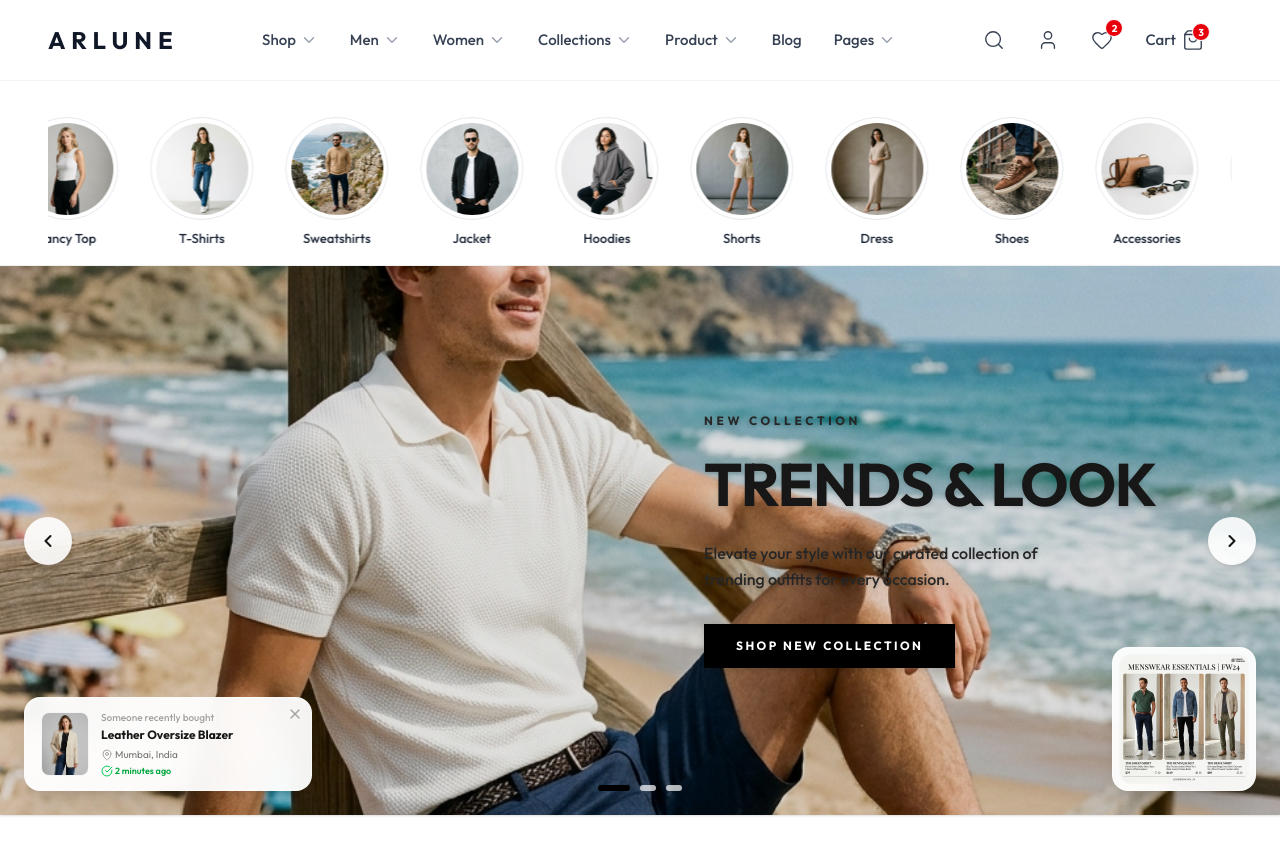
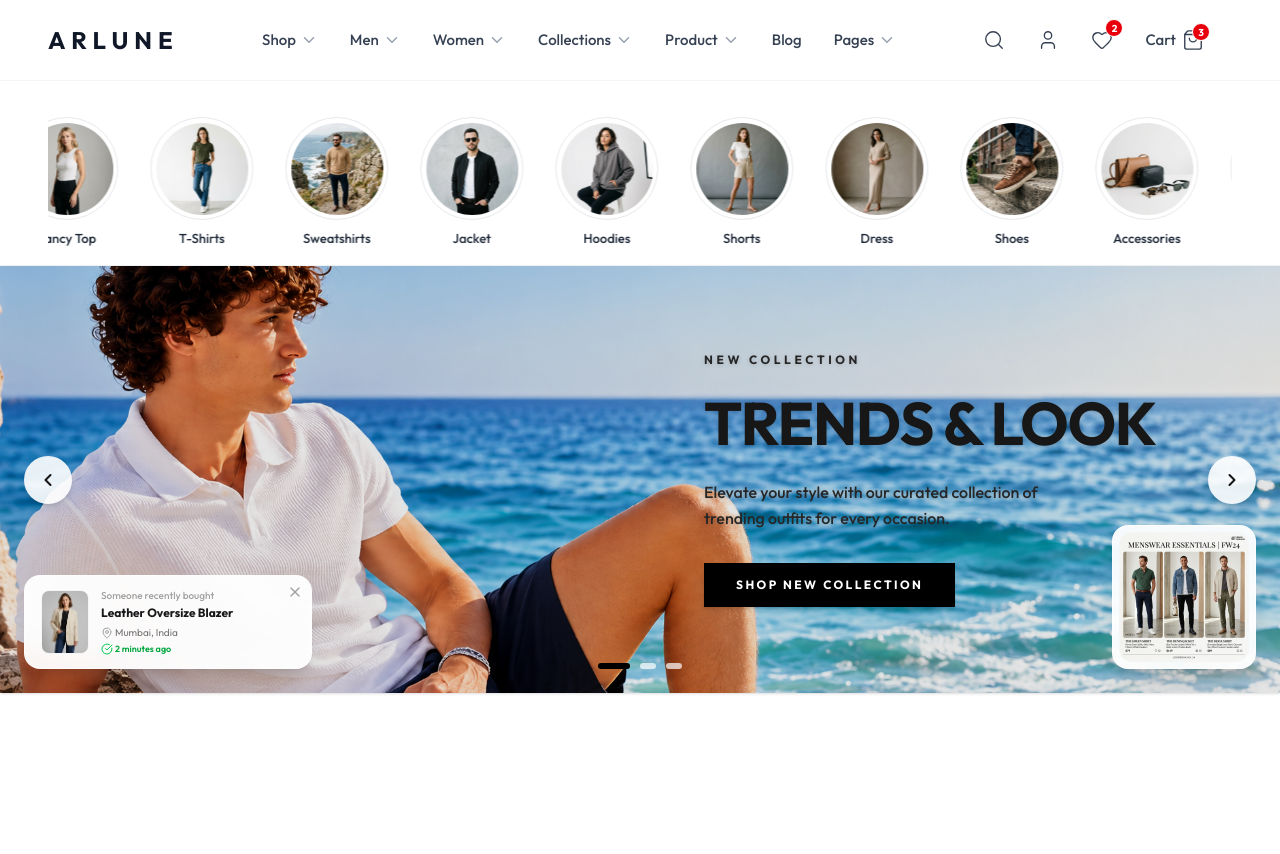
Before and after one commit to sivaathri/Clothing-UI-design-, a React (Vite) app: page / in a window 1280 px wide. Shown: the top 854 px of the page. After the commit the page ends 800 px from the top, so only its background shows below. Built offline with nearby package versions, Linux system fonts and the light colour scheme.

Commit message:
style: reduce hero height by adjusting aspect ratio and minimum bounds

```diff
--- a/src/components/Hero.jsx
+++ b/src/components/Hero.jsx
@@ -8,7 +8,7 @@ const slides = [
     heading: 'TRENDS & LOOK',
     paragraph: 'Elevate your style with our curated collection of trending outfits for every occasion.',
     buttonText: 'SHOP NEW COLLECTION',
-    image: '/images/hero_beach.png',
+    image: '/images/herobg.png',
     align: 'right'
   },
   {
@@ -55,7 +55,7 @@ export default function Hero() {
 
   return (
     <section className="w-full pb-12 select-none">
-      <div className="relative w-full aspect-[16/8] md:aspect-[21/9] min-h-[480px] sm:min-h-[520px] rounded-none overflow-hidden bg-neutral-100 shadow-sm transition-all duration-700">
+      <div className="relative w-full aspect-[16/6] md:aspect-[3/1] min-h-[360px] sm:min-h-[420px] rounded-none overflow-hidden bg-neutral-100 shadow-sm transition-all duration-700">
 
         {/* Slide Images */}
         {slides.map((slide, idx) => (
```
